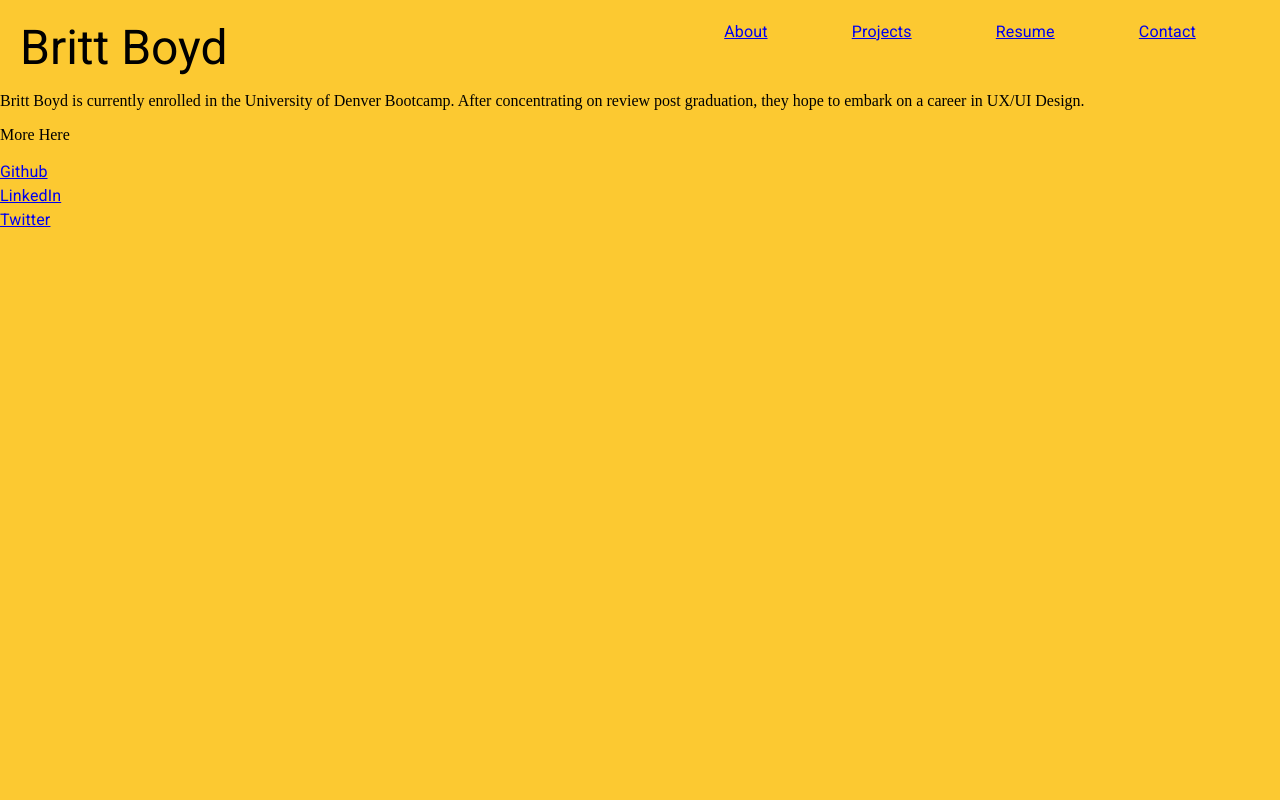
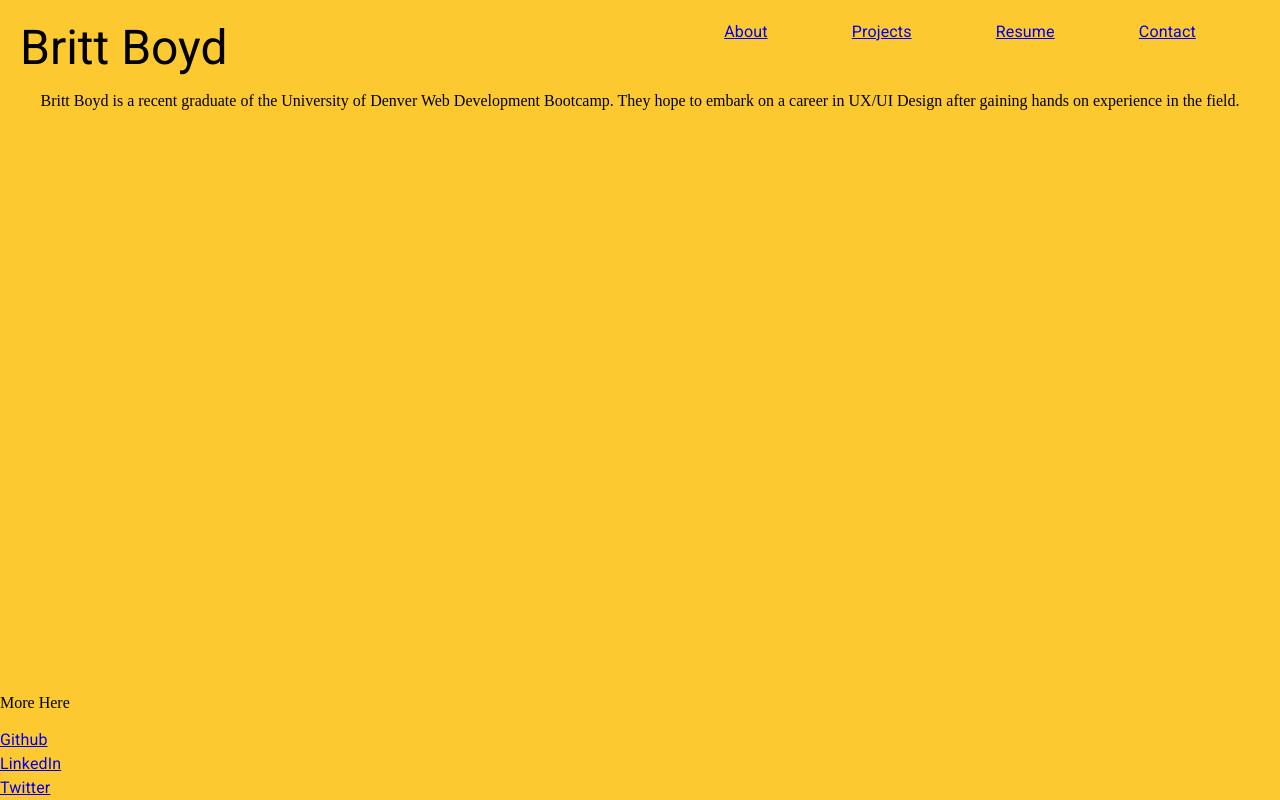
Before and after one commit to thatthembritt/brittPortfolio, a React (Create React App) app: page / in a window 1280 px wide. Built offline with nearby package versions, Linux system fonts and the light colour scheme; a web font is replaced by a local one.

Commit message:
updated footer and about page

```diff
--- a/src/App.css
+++ b/src/App.css
@@ -17,6 +17,11 @@ body {
   .App-logo {
     animation: App-logo-spin infinite 20s linear;
   }
+}
+
+#about {
+  display: flex;
+  justify-content: center;
 }
 
 #brittboyd {
--- a/src/components/Footer.jsx
+++ b/src/components/Footer.jsx
@@ -3,7 +3,7 @@ import { Typography } from "@mui/material";
 
 const Footer = () => {
   return (
-    <>
+    <footer style={{ position: "fixed", bottom: 0 }} id="footer">
       <p>More Here</p>
       <a href="https://github.com/thatthembritt">
         <Typography>Github</Typography>
@@ -14,7 +14,7 @@ const Footer = () => {
       <a href="https://twitter.com/brittbcomedy">
         <Typography>Twitter</Typography>
       </a>
-    </>
+    </footer>
   );
 };
 
--- a/src/pages/About.jsx
+++ b/src/pages/About.jsx
@@ -2,10 +2,10 @@ import React from "react";
 
 const About = () => {
   return (
-    <p>
-      Britt Boyd is currently enrolled in the University of Denver Bootcamp.
-      After concentrating on review post graduation, they hope to embark on a
-      career in UX/UI Design.
+    <p id="about">
+      Britt Boyd is a recent graduate of the University of Denver Web
+      Development Bootcamp. They hope to embark on a career in UX/UI Design
+      after gaining hands on experience in the field.
     </p>
   );
 };
```
